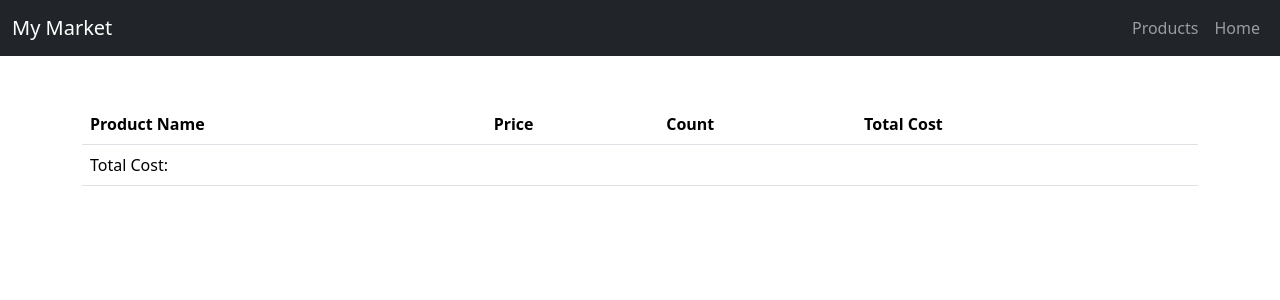
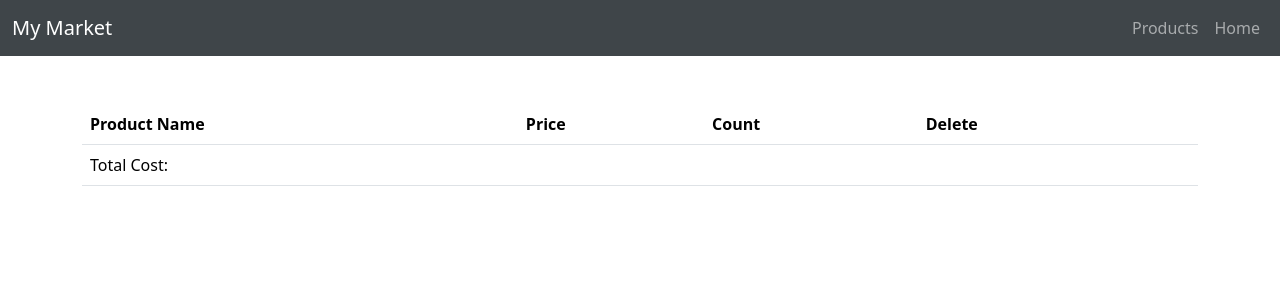
Before and after one commit to IvanAshikhin/homework_60_ivan_ashikhin, a Django app: template app/webapp/templates/cart.html in a window 1280 px wide. Shown: the top 300 px of the page. Run offline with Django 4.2, Linux system fonts and the light colour scheme; the template is opened without the code that fills it, so the values that code supplies are empty.

Commit message:
Удаление из корзины, подсчет суммы
Реализовал удаление из карзины товаров, так же подсчет суммы, стилизовал пагинацию

```diff
--- a/app/static/css/style.css
+++ b/app/static/css/style.css
@@ -3,7 +3,9 @@ label {
     margin-bottom: 10px;
     font-weight: bold;
 }
-
+.navbar{
+    background-color: #3f4549;
+}
 select {
     font-size: 16px;
     padding: 8px;
@@ -75,9 +77,9 @@ input[type="submit"] {
 
 .pagination a, .pagination .page-disabled {
     display: inline-block;
-    border-radius: 3px;
-    padding: 5px;
-    margin: 3px;
+    border-radius: 10px;
+    padding: 10px;
+    margin: 7px;
 }
 
 .pagination a {
@@ -103,7 +105,8 @@ input[type="submit"] {
 .pagination .current-page input {
     width: 30px;
     height: 30px;
-    padding: 5px 7px;
+    padding: 8px 10px;
+    margin: 5px;
     font-size: inherit;
     border-radius: 5px;
     text-align: center;
--- a/app/webapp/templates/add_to_cart.html
+++ b/app/webapp/templates/add_to_cart.html
@@ -1,9 +1,6 @@
 {% extends 'base.html' %}
-{% block title %}
-    Add to Cart
-{% endblock %}
 {% block content %}
-    <h1>Add to Cart</h1>
+  <h1>Add Product to Cart</h1>
   <form method="post">
     {% csrf_token %}
     {{ form.as_p }}
--- a/app/webapp/templates/base.html
+++ b/app/webapp/templates/base.html
@@ -12,7 +12,7 @@
     <link rel="stylesheet" href="{% static 'css/style.css' %}">
 </head>
 <body>
-<nav class="navbar navbar-expand-lg navbar navbar-dark bg-dark">
+<nav class="navbar navbar-expand-lg navbar navbar-dark ">
     <div class="container-fluid">
         <a class="navbar-brand" href="{% url 'index_page' %}">My Market</a>
         <button class="navbar-toggler" type="button" data-bs-toggle="collapse" data-bs-target="#navbarNav"
--- a/app/webapp/templates/cart.html
+++ b/app/webapp/templates/cart.html
@@ -17,7 +17,7 @@
             <th scope="col">Product Name</th>
             <th scope="col">Price</th>
             <th scope="col">Count</th>
-                <th scope="col">Total Cost</th>
+            <th scope="col">Delete</th>
             <th scope="col"></th>
         </tr>
         </thead>
@@ -28,9 +28,9 @@
                 <td>{{ product_cart.product.cost }}</td>
                 <td>{{ product_cart.count }}</td>
                 <td>
-                        <form action="{% url 'remove_from_cart' pk=product_cart.product.pk %}" method="post">
+                    <form action="{% url 'delete_cart' pk=product_cart.pk %}" method="post">
                         {% csrf_token %}
-                            <button type="submit" class="btn btn-dark">Remove</button>
+                        <button type="submit" class="btn btn-dark">Delete</button>
                     </form>
                 </td>
             </tr>
--- a/app/webapp/urls.py
+++ b/app/webapp/urls.py
@@ -4,7 +4,7 @@ from webapp.views.products import ProductDetail
 from webapp.views.products import ProductAddView, ProductUpdateView, ProductDeleteView
 from webapp.views.cart import AddToCartView
 from webapp.views.cart import CartView
-from webapp.views.cart import RemoveFromCartView
+from webapp.views.cart import DeleteCartView
 
 urlpatterns = [
     path("", IndexView.as_view(), name="index_page"),
@@ -14,6 +14,6 @@ urlpatterns = [
     path('products/<int:pk>/delete', ProductDeleteView.as_view(), name='delete_product'),
     path('add_to_cart/<int:pk>/', AddToCartView.as_view(), name='add_to_cart'),
     path('cart/', CartView.as_view(), name='cart'),
-    path('cart/remove/<int:pk>/', RemoveFromCartView.as_view(), name='remove_from_cart'),
+    path('cart/remove/<int:pk>/', DeleteCartView.as_view(), name='delete_cart'),
 
 ]
```
Also changed, not shown: app/webapp/templates/index.html (+6 -4 lines), app/webapp/templates/partial/pagination.html (+5 -5 lines), app/webapp/templates/remove_from_cart.html (added, +10 -0 lines), app/webapp/views/cart.py (+3 -4 lines). Lines whose indentation alone changed are shown as unchanged.
